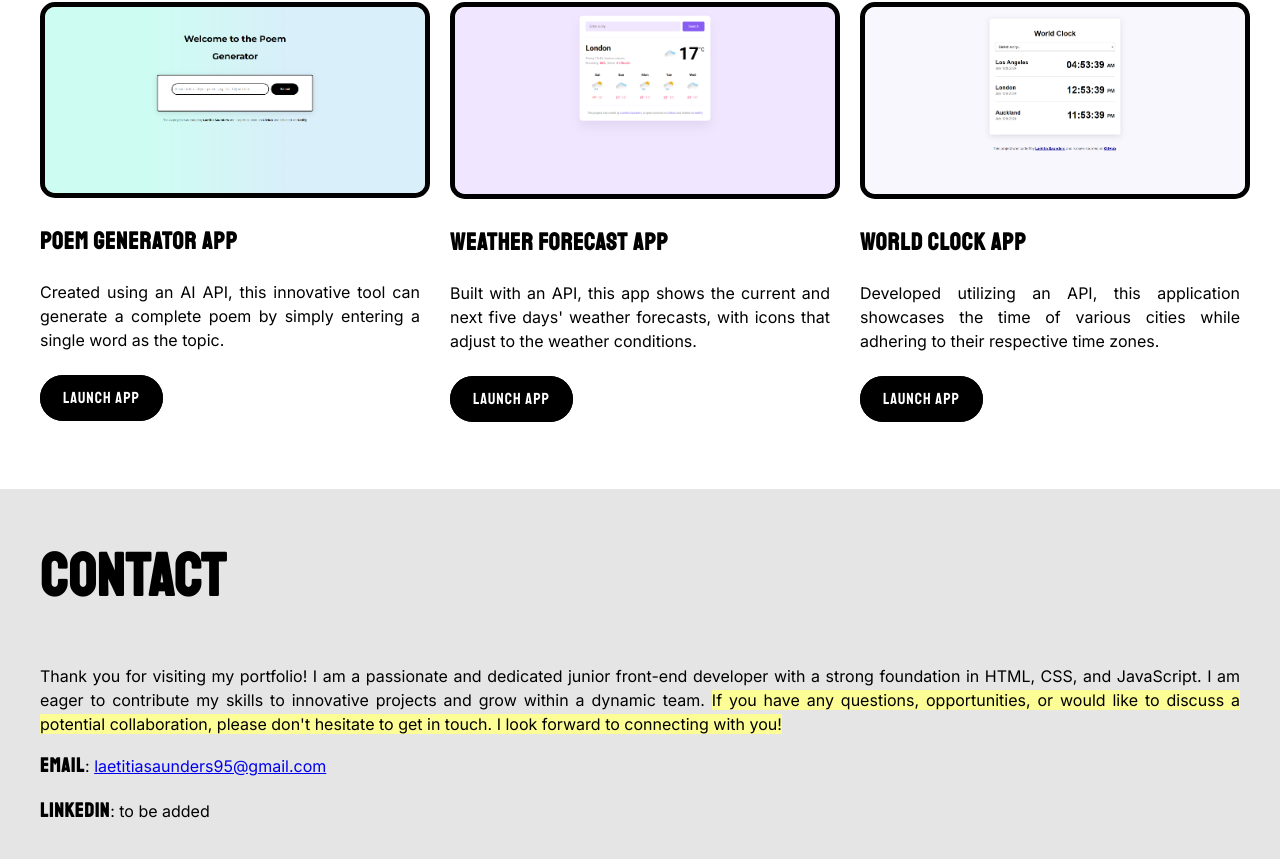
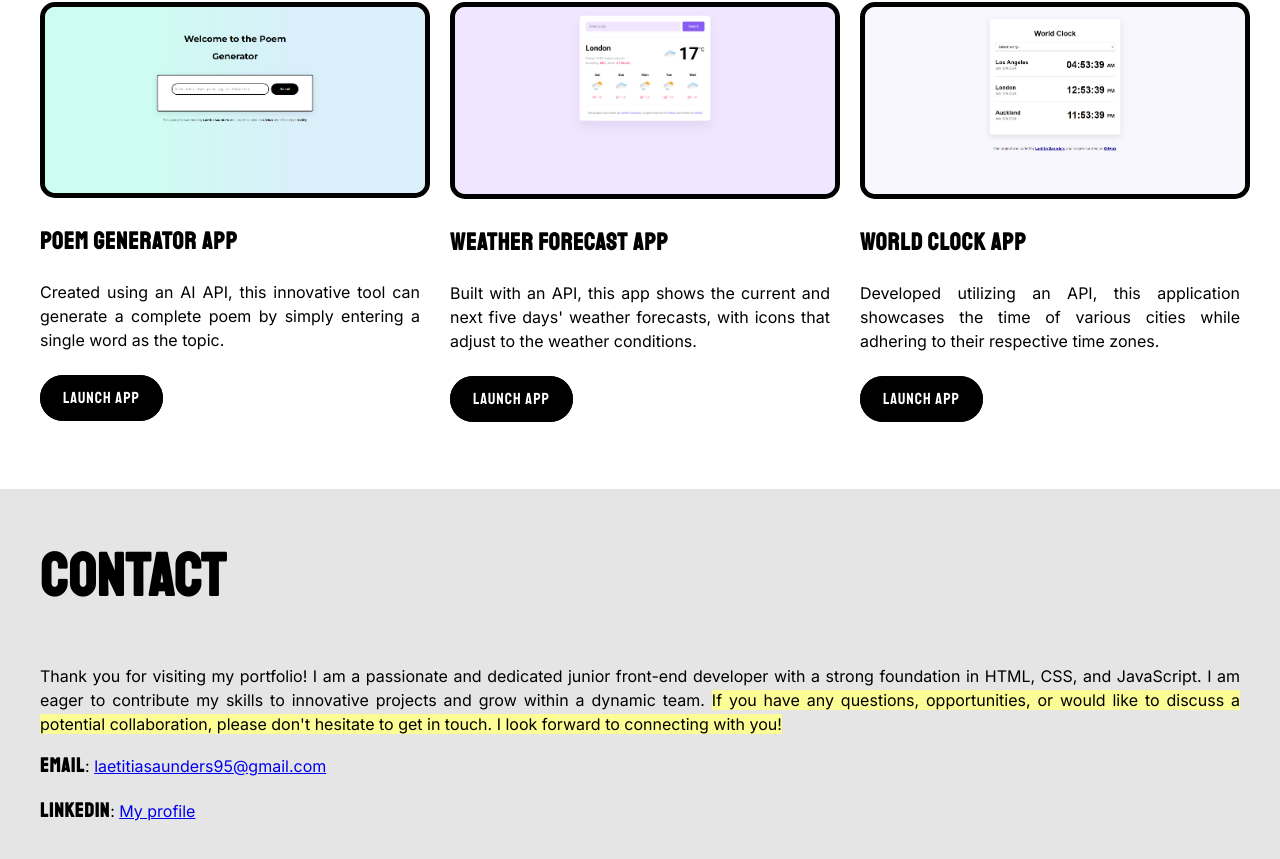
Before and after one commit to ls-95/portfolio, a React (Create React App) app: page / in a window 1280 px wide. Shown: the part 2749-3608 px from the top of the page. Built offline with nearby package versions, Linux system fonts and the light colour scheme.

Commit message:
Updated Contact.js

```diff
--- a/src/Contact.js
+++ b/src/Contact.js
@@ -23,7 +23,14 @@
           </a>
         </p>
         <p>
-          <strong>LinkedIn</strong>: to be added
+          <strong>LinkedIn</strong>:{" "}
+          <a
+            href="https://www.linkedin.com/in/laetitia-saunders95/"
+            target="_blank"
+            rel="noreferrer"
+          >
+            My profile
+          </a>
         </p>
       </div>
     </div>
```
